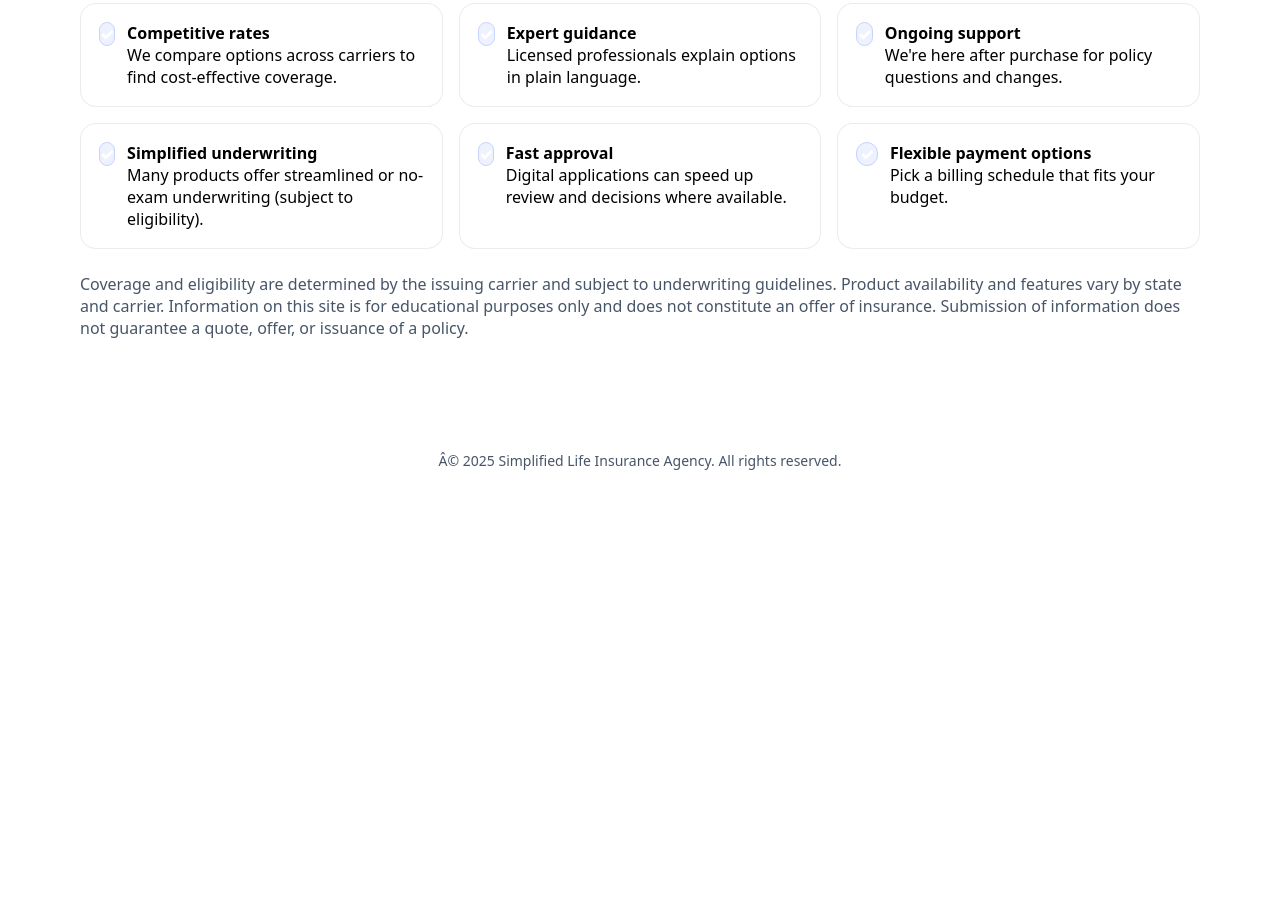
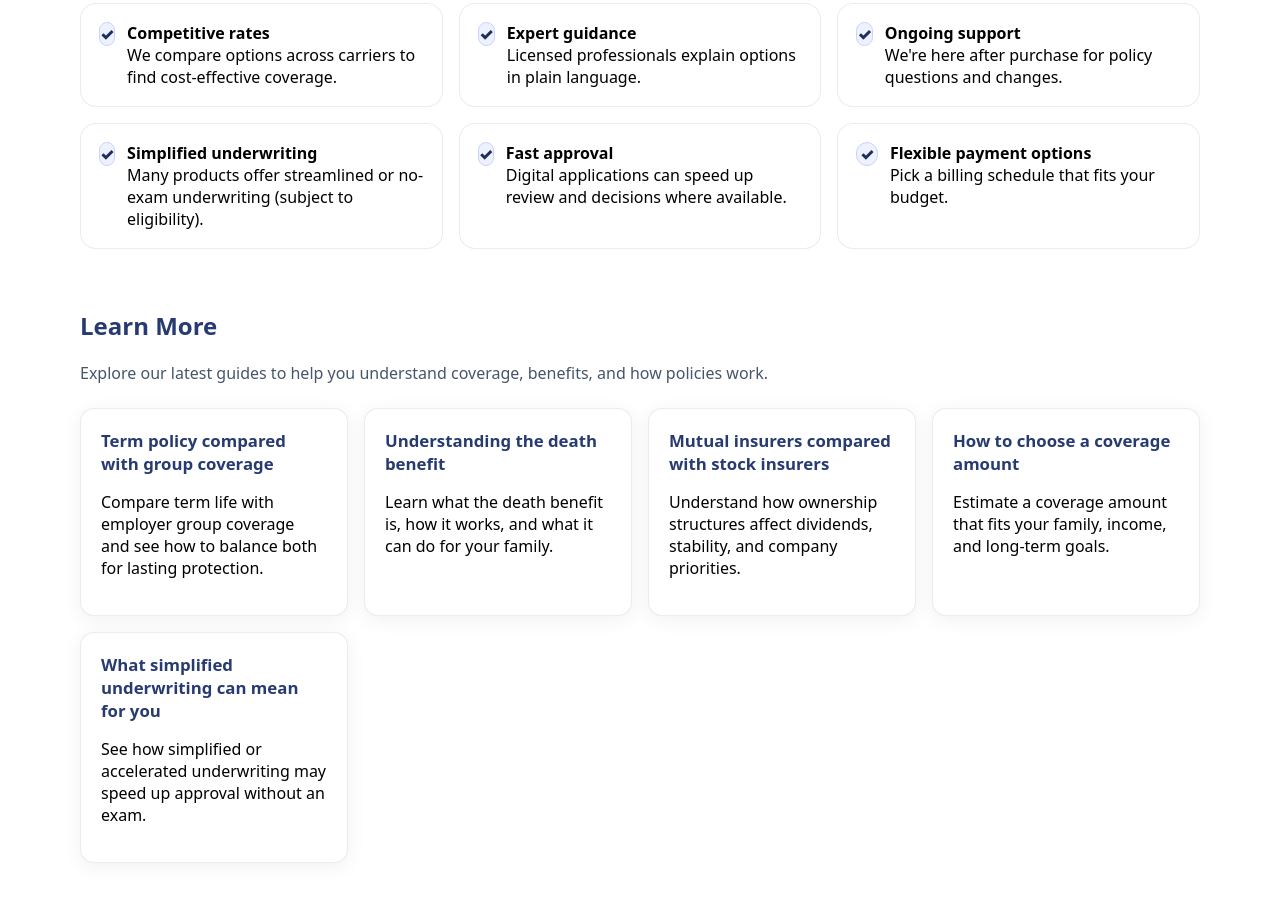
Before and after one commit to NikiMcGregor/nikimcgregor.nikiwilliamlifeinsurance, a plain HTML site: page index.html in a window 1280 px wide. Shown: the part 792-1698 px from the top of the page. Before the commit the page ends 1302 px from the top, so only its background shows below. Drawn offline with Linux system fonts and the light colour scheme.

Commit message:
Update index.html

```diff
--- a/index.html
+++ b/index.html
@@ -5,10 +5,7 @@
   <meta name="viewport" content="width=device-width, initial-scale=1.0"/>
   <title>Simplified Life Insurance Agency — Life Insurance Options</title>
   <meta name="description" content="Simplified Life Insurance Agency helps you explore life insurance options. No guaranteed pricing or coverage. Subject to underwriting and carrier approval."/>
-
-  <!-- ✅ Correct favicon path -->
   <link rel="icon" type="image/png" href="./logos/logo.png">
-
   <style>
     :root {
       --primary: #273b71;
@@ -40,14 +37,14 @@
     }
     .brand img { display: block; max-height: 170px; width: auto; }
     .nav { display: flex; gap: 16px; align-items: center; }
-    .nav a { text-decoration: none; color: var(--white); font-weight: 600; }
+    .nav a { text-decoration: none; color: var(--muted); font-weight: 600; }
     .btn {
       appearance: none; border: 0; border-radius: var(--radius);
-      background: var(--primary); color: var(--white); font-weight: 700; padding: 12px 22px; cursor: pointer;
+      background: var(--primary); color: var(--white) !important; font-weight: 700; padding: 12px 22px; cursor: pointer;
       box-shadow: 0 8px 24px rgba(39,59,113,.22);
       text-decoration: none; transition: transform .12s ease, background .12s ease;
     }
-    .btn:hover { transform: translateY(-1px); background: #1e2f5c;color: var(--white); }
+    .btn:hover { transform: translateY(-1px); background: #1e2f5c; color: var(--white) !important; }
     .hero {
       padding: 72px 0 48px;
       display: grid; grid-template-columns: 1fr; gap: 24px; align-items: center; text-align: center;
@@ -65,7 +62,15 @@
     .why { display:grid; grid-template-columns: repeat(3, 1fr); gap: 16px; margin-top: 10px; }
     @media (max-width: 900px){ .why { grid-template-columns: 1fr; } }
     .why .item { background: var(--white); border:1px solid var(--card-border); border-radius:16px; padding:18px; display:flex; gap:12px; align-items:flex-start; }
-    .why .icon { width:22px; height:22px; border-radius:999px; background:#eef2ff; border:1px solid #c7d2fe; display:inline-flex; align-items:center; justify-content:center; font-weight:900; color:#1e2f5c;color: var(--white); }
+    .why .icon { width:22px; height:22px; border-radius:999px; background:#eef2ff; border:1px solid #c7d2fe; display:inline-flex; align-items:center; justify-content:center; font-weight:900; color:#1e2f5c; }
+    .learn-more { display:grid; grid-template-columns: repeat(auto-fit, minmax(240px, 1fr)); gap: 16px; margin-top: 24px; }
+    .card {
+      background: var(--white); border: 1px solid var(--card-border); border-radius: 14px; padding: 20px;
+      box-shadow: 0 4px 20px rgba(15,23,42,0.06);
+      transition: transform 0.15s ease, box-shadow 0.15s ease;
+    }
+    .card:hover { transform: translateY(-2px); box-shadow: 0 8px 32px rgba(15,23,42,0.1); }
+    .card a { text-decoration: none; color: var(--primary); font-weight: 700; font-size: 1.05rem; }
     footer { margin-top: 48px; padding: 40px 0; color: var(--muted); font-size: 14px; text-align: center; }
   </style>
 </head>
@@ -77,6 +82,9 @@
       </div>
       <nav class="nav">
         <a href="./index.html">Home</a>
+        <a href="./about.html">About</a>
+        <a href="./resources.html">Resources</a>
+        <a href="./faq.html">FAQ</a>
         <a class="btn" href="./quote.html">Get a Quote</a>
       </nav>
     </div>
@@ -120,6 +128,18 @@
       </div>
     </section>
 
+    <section class="container" style="padding: 40px 0;">
+      <h2>Learn More</h2>
+      <p style="color: var(--muted); margin-bottom: 18px;">Explore our latest guides to help you understand coverage, benefits, and how policies work.</p>
+      <div class="learn-more">
+        <div class="card"><a href="./article-term-vs-group.html">Term policy compared with group coverage</a><p>Compare term life with employer group coverage and see how to balance both for lasting protection.</p></div>
+        <div class="card"><a href="./article-understanding-death-benefit.html">Understanding the death benefit</a><p>Learn what the death benefit is, how it works, and what it can do for your family.</p></div>
+        <div class="card"><a href="./article-mutual-vs-stock-insurers.html">Mutual insurers compared with stock insurers</a><p>Understand how ownership structures affect dividends, stability, and company priorities.</p></div>
+        <div class="card"><a href="./article-choose-coverage-amount.html">How to choose a coverage amount</a><p>Estimate a coverage amount that fits your family, income, and long-term goals.</p></div>
+        <div class="card"><a href="./article-simplified-underwriting.html">What simplified underwriting can mean for you</a><p>See how simplified or accelerated underwriting may speed up approval without an exam.</p></div>
+      </div>
+    </section>
+
     <section class="container" style="padding: 24px 0;">
       <p style="color:#475569; margin:0;">
         Coverage and eligibility are determined by the issuing carrier and subject to underwriting guidelines. Product availability and features vary by state and carrier. Information on this site is for educational purposes only and does not constitute an offer of insurance. Submission of information does not guarantee a quote, offer, or issuance of a policy.
@@ -128,7 +148,7 @@
   </main>
 
   <footer>
-    Â© <span id="year"></span> Simplified Life Insurance Agency. All rights reserved.
+    © <span id="year"></span> Simplified Life Insurance Agency. All rights reserved.
   </footer>
 
   <script>
```
